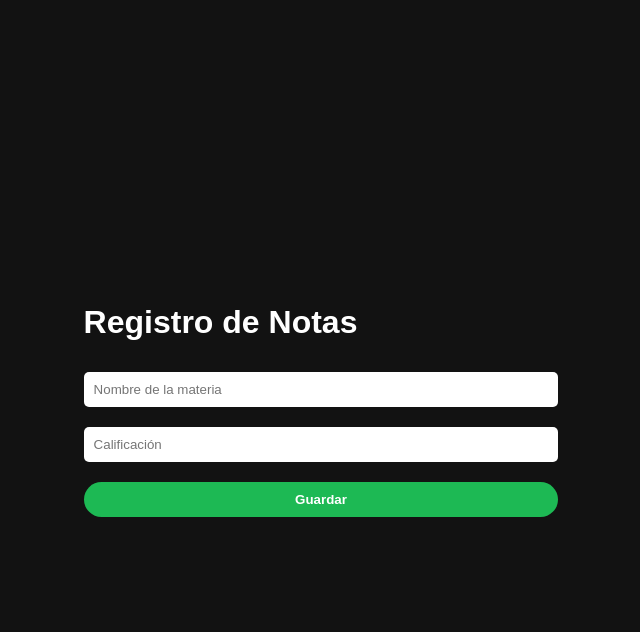
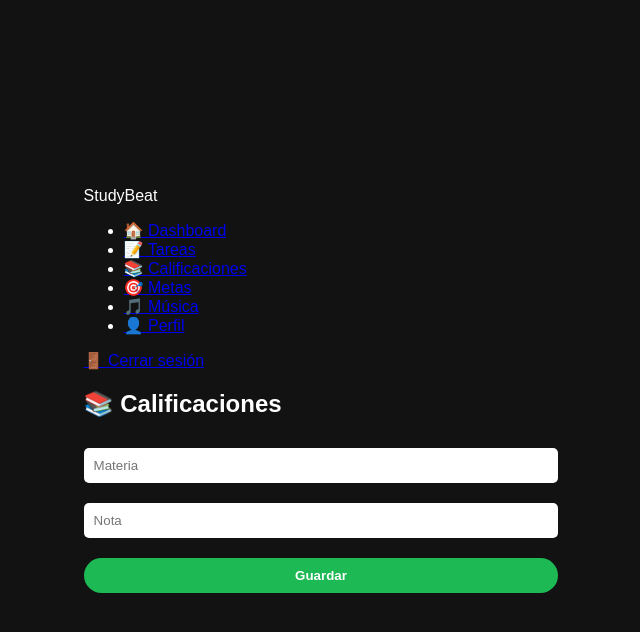
Before and after one commit to FANNY100-0/https-studybeat.onrender.com, a Flask app: template templates/calificacion.html in a window 1280 px wide. Shown: the top 632 px of the page, without its empty margins (319-959 px from the left). Run offline with Flask 3, Linux system fonts and the light colour scheme; the template is opened without the code that fills it, so the values that code supplies are empty.

Commit message:
Update calificacion.html

```diff
--- a/templates/calificacion.html
+++ b/templates/calificacion.html
@@ -1,18 +1,14 @@
-<!DOCTYPE html>
-<html lang="es">
-<head>
-    <meta charset="UTF-8">
-    <link rel="stylesheet" href="{{ url_for('static', filename='css/style.css') }}">
-    <title>Calificaciones - StudyBeat</title>
-</head>
-<body>
-    <div class="container">
-        <h1>Registro de Notas</h1>
-        <form method="POST">
-            <input type="text" name="materia" placeholder="Nombre de la materia" required>
-            <input type="number" step="0.1" name="valor" placeholder="Calificación" required>
-            <button type="submit">Guardar</button>
-        </form>
-    </div>
-</body>
-</html>
+{% extends 'base.html' %}
+{% block content %}
+<h2>📚 Calificaciones</h2>
+<form method="POST" class="card">
+    <input type="text" name="materia" placeholder="Materia" required>
+    <input type="number" step="0.1" name="nota" placeholder="Nota" required>
+    <button type="submit">Guardar</button>
+</form>
+<div class="card" style="margin-top: 20px;">
+    {% for n in notas %}
+    <p>{{ n.materia }}: {{ n.nota }}</p>
+    {% endfor %}
+</div>
+{% endblock %}
```
